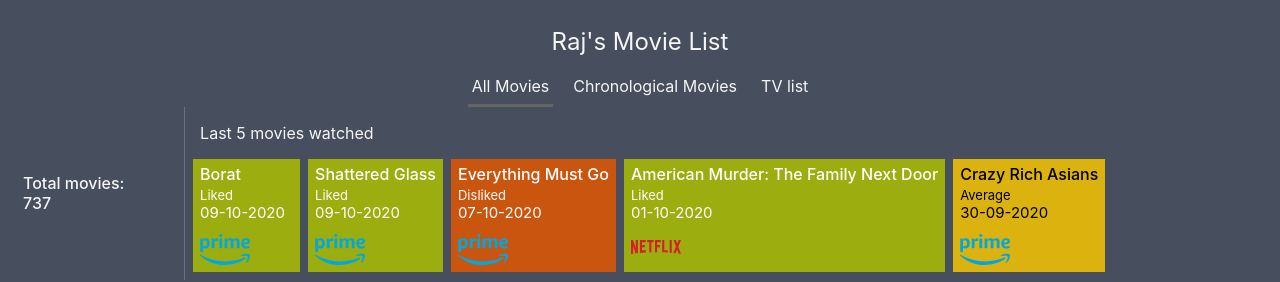
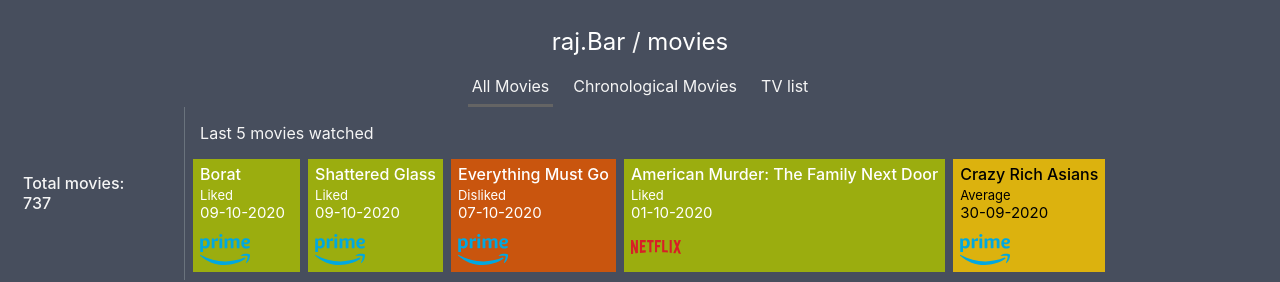
Before and after one commit to rajBar/movies, a Jekyll site: the page built from index.md, in a window 1280 px wide. Shown: the top 282 px of the page. Built offline with Jekyll 4.4.1, drawn with Linux system fonts in a browser that asks for light colours.

Commit message:
can now navigate to home page raj.bar

```diff
--- a/_includes/masthead.html
+++ b/_includes/masthead.html
@@ -1,7 +1,7 @@
 <header class="masthead">
     <div class="masthead-top">
         <h1 class="masthead-title">
-            {{ page.title }}
+            <a href="https://raj.bar">raj.Bar</a> / <a href="{{ '/' | relative_url }}">movies</a>
         </h1>
     </div>
     <div class="masthead-nav">
--- a/assets/css/includes/masthead.css
+++ b/assets/css/includes/masthead.css
@@ -18,6 +18,11 @@
     line-height: 24px;
     margin-top: 6px;
     vertical-align: top;
+}
+
+.masthead-title > a {
+    text-decoration: none;
+    color: white;
 }
 
 .masthead ul {
```
